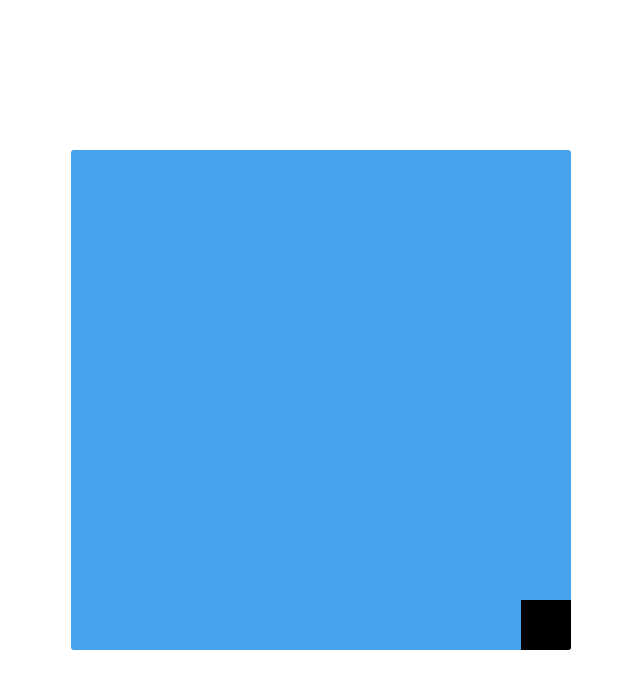
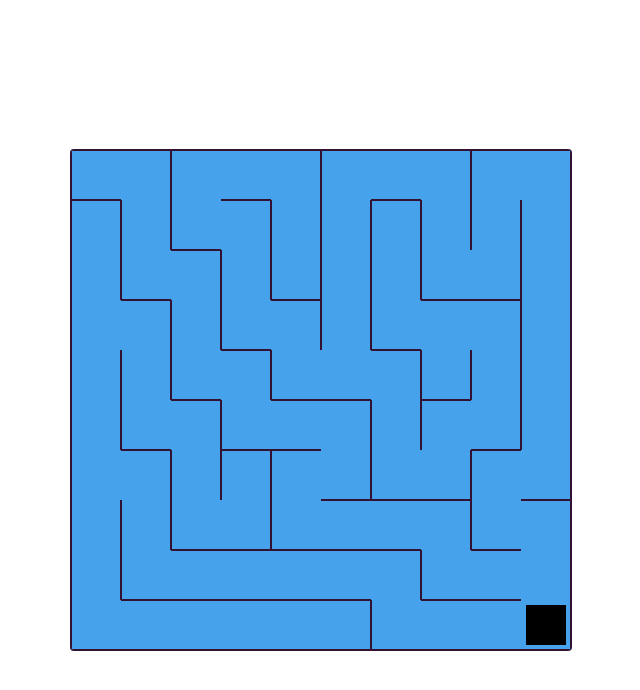
Before and after one commit to Estanislaolanus/maze-game, a website with bundled scripts: page index.html in a window 1280 px wide. Shown: the whole page, without its empty margins (319-959 px from the left). Built offline with nearby package versions, Linux system fonts and the light colour scheme.

Commit message:
created maze logic

```diff
--- /dev/null
+++ b/Cell.js
@@ -0,0 +1,28 @@
+export default class Cell {
+  constructor(x, y) {
+    this.x = x;
+    this.y = y;
+    this.visited = false;
+    this.walls = [true, true, true, true];
+    this.neighbors = [];
+  }
+  findNeighbors(grid, ROWS_AND_COLS) {
+    // Left
+    if(this.x > 0) {
+        this.neighbors.push(grid[(this.x - 1) * ROWS_AND_COLS + this.y])
+    }
+    // Right
+    if (this.x < ROWS_AND_COLS - 1) {
+      this.neighbors.push(grid[(this.x + 1) * ROWS_AND_COLS + this.y]);
+    }
+    // Up
+    if (this.y > 0) {
+      this.neighbors.push(grid[this.x * ROWS_AND_COLS + (this.y - 1)]);
+
+    }
+    // // Down
+    if(this.y < ROWS_AND_COLS - 1) {
+        this.neighbors.push(grid[this.x * ROWS_AND_COLS + (this.y + 1)])
+    }
+  }
+}
--- a/index.html
+++ b/index.html
@@ -5,12 +5,11 @@
     <meta name="viewport" content="width=device-width, initial-scale=1.0">
     <title>Maze-game</title>
     <link rel="stylesheet" href="./style.css">
-    <script src="./main.js" defer></script>
+    <script src="./main.js" type="module" defer></script>
 </head>
 <body>
     <main>
         <canvas>
-
         </canvas>
     </main>
 </body>
--- a/main.js
+++ b/main.js
@@ -1,32 +1,137 @@
+import Cell from "./Cell.js";
+
 // General variables
-const canvas = document.querySelector("canvas")
-const ctx = canvas.getContext("2d")
+const canvas = document.querySelector("canvas");
+const ctx = canvas.getContext("2d");
 
-const CANVAS_SIZE = 500
-canvas.height = CANVAS_SIZE
-canvas.width = CANVAS_SIZE
+const CANVAS_SIZE = 500;
+canvas.height = CANVAS_SIZE;
+canvas.width = CANVAS_SIZE;
+
+const ROWS_AND_COLS = 10;
+
+const BLOCK_SIZE = CANVAS_SIZE / ROWS_AND_COLS;
+// Grid
+const GRID = []
 
 
-const BLOCK_SIZE = CANVAS_SIZE / 10
+function generateGrid () {
+
+  for (let i = 0; i < ROWS_AND_COLS; i++) {
+    for (let j = 0; j < ROWS_AND_COLS; j++) {
+      GRID.push(new Cell(i, j))
+    }
+  }
+  for (let i = 0; i < ROWS_AND_COLS; i++) {
+    for (let j = 0; j < ROWS_AND_COLS; j++) {
+      GRID[i * ROWS_AND_COLS + j].findNeighbors(GRID, ROWS_AND_COLS)
+    }
+  }
+  mazeGenerator(GRID[0], [])
+}
+function mazeGenerator (current, stack) {
+  if(!current?.visited) {
+    current.visited = true
+    stack.push(current)
+  }
+
+  let unvisited = []
+  for(let neighbor of current.neighbors) {
+    if(!neighbor.visited) {
+      unvisited.push(neighbor)
+    }
+  }
+
+  if(unvisited.length > 0) {
+    let random = Math.floor(Math.random() * unvisited.length)
+    let next = unvisited[random]
+
+    let x = current.x - next.x
+    let y = current.y - next.y
+
+    // Set top and bottom walls
+    if (y === 1) {
+      current.walls[0] = false
+      next.walls[2] = false
+    } else if (y === -1) {
+      current.walls[2] = false
+      next.walls[0] = false
+    }
+
+    // Set right and left
+
+    if (x === 1) {
+      current.walls[3] = false
+      next.walls[1] = false
+    } else if (x === -1) {
+      current.walls[1] = false
+      next.walls[3] = false
+    }
+    mazeGenerator(next, stack)
+  } else if(stack.length > 0) {
+    let previous = stack.pop()
+    mazeGenerator(previous, stack)
+  }
+
+}
+function drawGrid() {
+  for (let i = 0; i < ROWS_AND_COLS; i++) {
+    for (let j = 0; j < ROWS_AND_COLS; j++) {
+      const x = i * BLOCK_SIZE;
+      const y = j * BLOCK_SIZE;
+      const current = GRID[i * ROWS_AND_COLS + j]
+      ctx.strokeStyle = "#313";
+      ctx.lineWidth = 2;
+      ctx.beginPath();
+
+      // Top side
+      if(current.walls[0]) {
+        ctx.moveTo(x, y);
+        ctx.lineTo(x + BLOCK_SIZE, y);
+
+      }
+
+      // Left side
+      if(current.walls[3]) {
+        ctx.moveTo(x, y);
+        ctx.lineTo(x, y + BLOCK_SIZE);
+      }
+
+      // Right side
+      if (current.walls[1]) {
+        ctx.moveTo(x + BLOCK_SIZE, y)
+        ctx.lineTo(x + BLOCK_SIZE, y + BLOCK_SIZE)
+
+      }
+
+      // Bottom side
+      if(current.walls[2]) {
+        ctx.moveTo(x, y + BLOCK_SIZE)
+        ctx.lineTo(x + BLOCK_SIZE, y + BLOCK_SIZE)
+      }
+
+      ctx.stroke();
+    }
+  }
+}
 
 // User variables
-const startingPosition = Math.floor(Math.random() * 4)
+const startingPosition = Math.floor(Math.random() * 4);
 
-let userX = getStartingPositionCoordinates(startingPosition).x * BLOCK_SIZE
-let userY = getStartingPositionCoordinates(startingPosition).y * BLOCK_SIZE
-
+let userX = getStartingPositionCoordinates(startingPosition).x * BLOCK_SIZE;
+let userY = getStartingPositionCoordinates(startingPosition).y * BLOCK_SIZE;
 
 // Random functions
-function getStartingPositionCoordinates (randomNum) {
+function getStartingPositionCoordinates(randomNum) {
   switch (randomNum) {
     case 0:
-            return { x: 0, y: 0};
+      return { x: 0, y: 0 };
     case 1:
-            return { x: 9, y: 0};
+      return { x: 9, y: 0 };
     case 2:
-            return { x: 0, y: 9};
+      return { x: 0, y: 9 };
     case 3:
-            return { x: 9, y: 9};
+      return { x: 9, y: 9 };
   }
 }
 // Game functions
@@ -34,43 +139,45 @@ function clearCanvas() {
   ctx.clearRect(0, 0, canvas.width, canvas.height);
 }
 
-function drawUser () {
-    ctx.fillStyle = "#000"
-    ctx.fillRect(userX, userY, BLOCK_SIZE, BLOCK_SIZE)
+function drawUser() {
+  ctx.fillStyle = "#000";
+  ctx.fillRect(userX + 5, userY + 5, BLOCK_SIZE - 10, BLOCK_SIZE - 10);
 }
 
 
-
-
-function userEvents () {
-    document.addEventListener("keydown", handleKeyDown)
-    function handleKeyDown (e) {
-        const { key } = e
-        switch(key) {
+function userEvents() {
+  document.addEventListener("keydown", handleKeyDown);
+  function handleKeyDown(e) {
+    const x = userX / BLOCK_SIZE
+    const y = userY / BLOCK_SIZE
+    const { walls } = GRID[x * ROWS_AND_COLS + y]
+    const { key } = e;
+    switch (key) {
       case "ArrowRight":
-                if(userX + BLOCK_SIZE < CANVAS_SIZE) userX += BLOCK_SIZE
+        if (userX + BLOCK_SIZE < CANVAS_SIZE && !walls[1]) userX += BLOCK_SIZE;
         break;
       case "ArrowLeft":
-                if(userX > 0)
-                userX -= BLOCK_SIZE
+        if (userX > 0 && !walls[3]) userX -= BLOCK_SIZE;
         break;
       case "ArrowUp":
-                if(userY > 0)
-                userY -= BLOCK_SIZE
+        if (userY > 0 && !walls[0]) userY -= BLOCK_SIZE;
         break;
       case "ArrowDown":
-                if(userY + BLOCK_SIZE < CANVAS_SIZE)
-                userY += BLOCK_SIZE
+        if (userY + BLOCK_SIZE < CANVAS_SIZE && !walls[2]) userY += BLOCK_SIZE;
         break;
     }
   }
 }
 
-function draw () {
+function draw() {
   clearCanvas()
+  drawGrid()
+
   drawUser()
+
   window.requestAnimationFrame(draw)
 }
 
+generateGrid()
 userEvents()
 draw()
--- /dev/null
+++ b/mazeGenerator.js
@@ -0,0 +1,5 @@
+class Maze {
+    constructor() {
+
+    }
+}
--- /dev/null
+++ b/package.json
@@ -0,0 +1,3 @@
+{
+    "type": "module"
+  }
--- a/style.css
+++ b/style.css
@@ -12,5 +12,6 @@ main {
 }
 canvas {
     background: #47a2ec;
+    border: solid 1.5px #313;
     border-radius: .2rem;
 }
```
Lines whose indentation alone changed are shown as unchanged.
